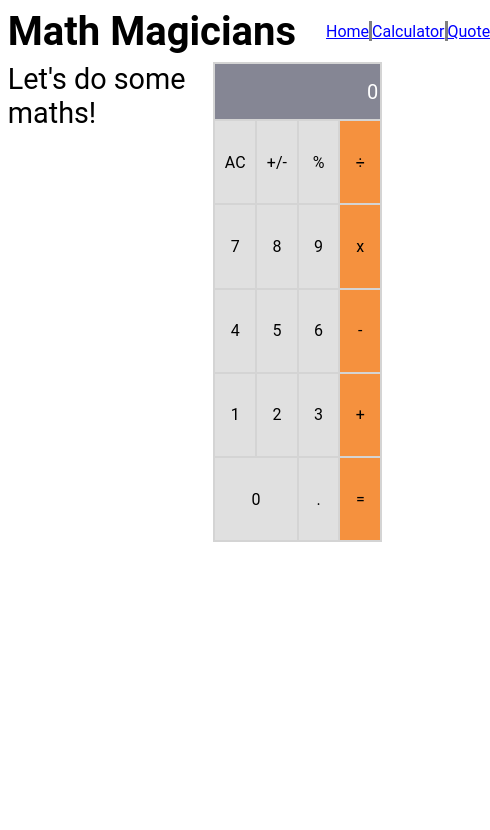
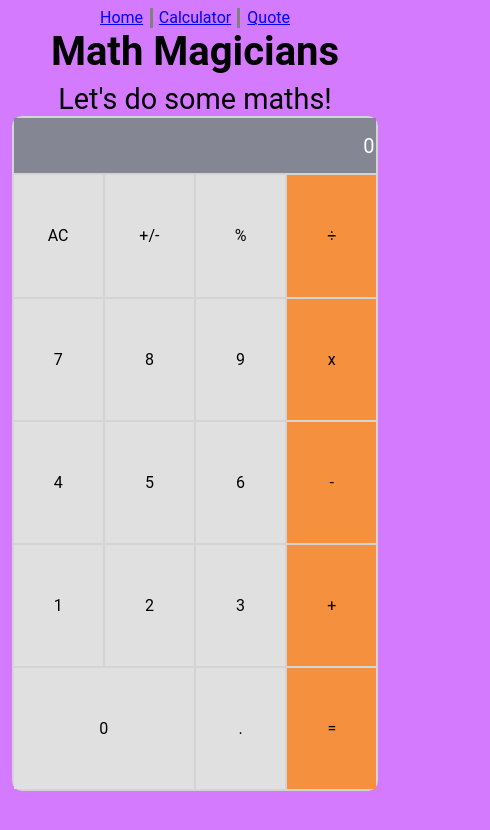
Before and after one commit to ndorrh/Math_Magicians, a React (Create React App) app: page /Calculator in a window 390 px wide. Shown: the top 830 px of the page, 490 px wide, since content can reach past the window. Built offline with nearby package versions, Linux system fonts and the light colour scheme.

Commit message:
Add more styling to App

```diff
--- a/src/App.css
+++ b/src/App.css
@@ -2,6 +2,10 @@
   padding: 0;
   margin: 0;
   box-sizing: border-box;
+}
+
+body {
+  background-color: rgb(212, 122, 254);
 }
 
 #root {
@@ -10,6 +14,7 @@
 }
 
 .navbar {
+  width: 100%;
   display: flex;
   justify-content: space-between;
   align-items: center;
@@ -18,7 +23,6 @@
 .navbar ul {
   display: flex;
   justify-content: space-between;
-  width: 15%;
 }
 
 .navbar h1 {
@@ -30,7 +34,16 @@
   list-style: none;
   height: 20px;
   align-items: center;
-  justify-content: flex-start;
+}
+
+.quote,
+.home {
+  width: 50px;
+}
+
+.quote {
+  display: flex;
+  justify-content: flex-end;
 }
 
 .cal {
@@ -51,8 +64,9 @@
 }
 
 .cal-container {
-  height: 480px;
+  height: 80vh;
   width: 60%;
+  border-radius: 10px;
 }
 
 table {
@@ -77,3 +91,19 @@ td {
   background-color: #e0e0e0;
   text-align: center;
 }
+
+@media screen and (max-width: 425px) {
+  .navbar {
+    flex-direction: column;
+    order: 5;
+  }
+
+  .navbar h1 {
+    order: 5;
+  }
+
+  .cal-container {
+    width: 98%;
+    margin: 0 auto;
+  }
+}
--- a/src/App.js
+++ b/src/App.js
@@ -15,7 +15,7 @@ class App extends Component {
         <Routes>
           <Route path="/" element={<Home />} />
           <Route path="/Calculator" element={<CalculatorPage />} />
-          <Route path="about" element={<Quote />} />
+          <Route path="quote" element={<Quote />} />
         </Routes>
       </>
     );
--- a/src/components/Header.js
+++ b/src/components/Header.js
@@ -5,9 +5,9 @@ const Header = () => (
   <nav className="navbar">
     <h1>Math Magicians</h1>
     <ul>
-      <li><Link to="/">Home</Link></li>
+      <li className="home"><Link to="/">Home</Link></li>
       <li className="cal"><Link to="/Calculator">Calculator</Link></li>
-      <li><Link to="/quote">Quote</Link></li>
+      <li className="quote"><Link to="/quote">Quote</Link></li>
     </ul>
   </nav>
 );
--- a/src/pages/Calculator.module.css
+++ b/src/pages/Calculator.module.css
@@ -1,4 +1,5 @@
 .container {
+  width: 100%;
   display: flex;
   justify-content: space-between;
   margin: 2% 0;
@@ -7,3 +8,14 @@
 .heading {
   font-size: 1.8rem;
 }
+
+@media screen and (max-width: 425px) {
+  .container {
+    flex-direction: column;
+    justify-content: center;
+  }
+
+  .heading {
+    text-align: center;
+  }
+}
--- a/src/pages/Home.module.css
+++ b/src/pages/Home.module.css
@@ -1,4 +1,5 @@
 .main {
+  width: 100%;
   margin-top: 2%;
   display: flex;
   flex-direction: column;
@@ -14,3 +15,10 @@
   font-size: 1.5rem;
   font-weight: 200;
 }
+
+@media screen and (max-width: 425px) {
+  .welcome,
+  .para {
+    text-align: center;
+  }
+}
```
